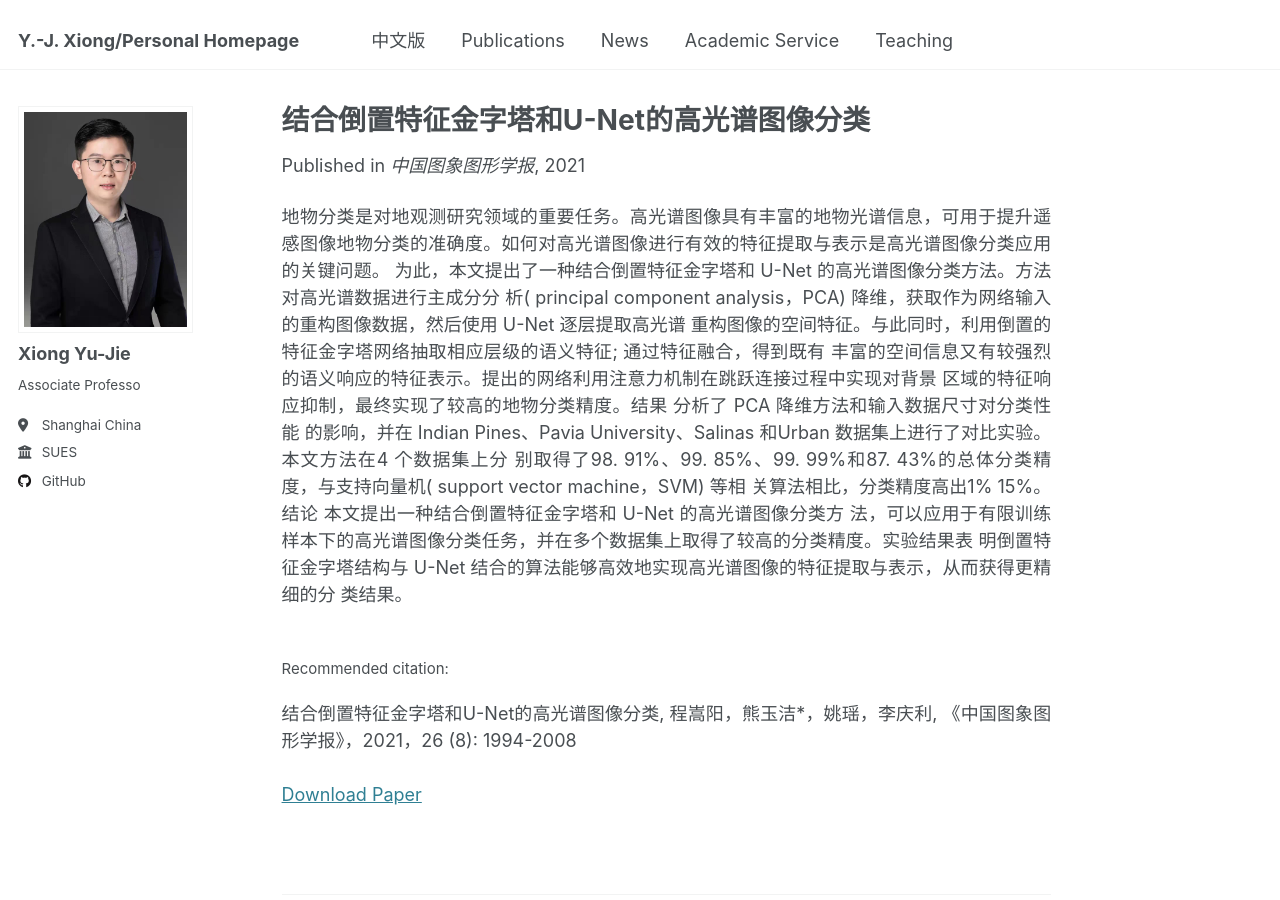
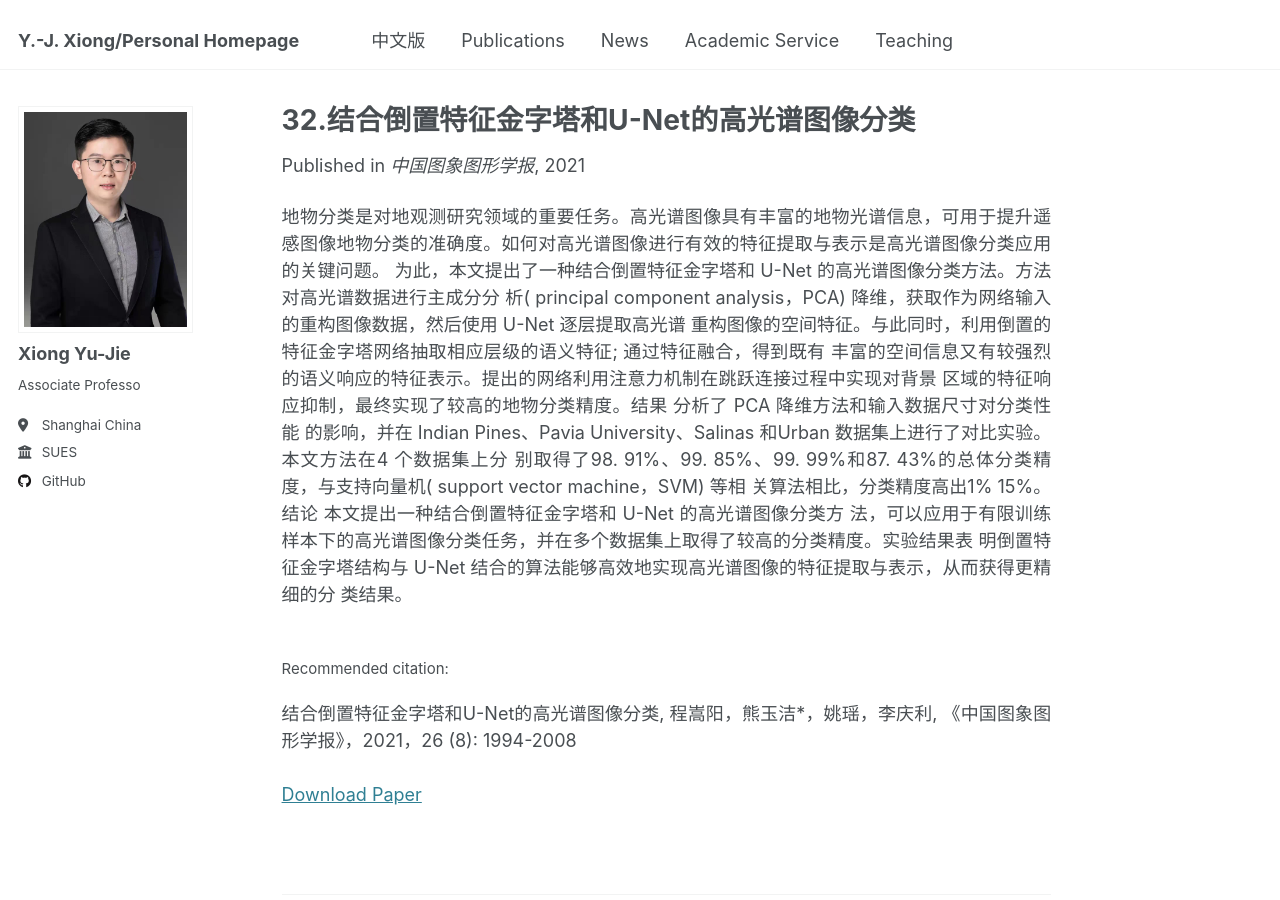
Before and after one commit to X-Lab-CN/introduce, a Jekyll site: the page built from _publications/2021-03-23-paper-title-number-1.md, in a window 1280 px wide and 900 px high. Built offline with Jekyll 4.4.1, drawn with Linux system fonts in a browser that asks for light colours.

Commit message:
Update 2021-03-23-paper-title-number-1.md

```diff
--- a/_publications/2021-03-23-paper-title-number-1.md
+++ b/_publications/2021-03-23-paper-title-number-1.md
@@ -1,8 +1,8 @@
 ---
-title: "结合倒置特征金字塔和U-Net的高光谱图像分类"
+title: "32.结合倒置特征金字塔和U-Net的高光谱图像分类"
 collection: publications
 category: manuscripts
-permalink: /publication/2021-03-24-paper-title-number-1
+permalink: /publication/2021-03-23-paper-title-number-1
 excerpt: '<div style="text-align: justify;">This paper proposes a method combining inverted feature pyramid and U - Net for hyperspectral image classification. It uses PCA for preprocessing, and experiments show high accuracy and analyze related factors.</div>'
 date: 2021-03-23
 venue: '中国图象图形学报'
```
